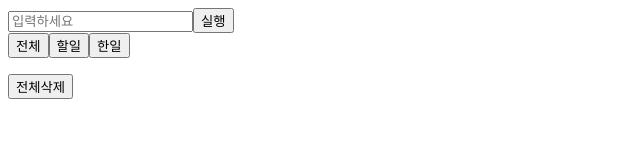
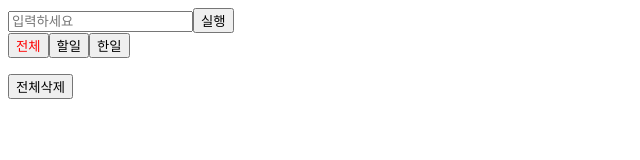
Before and after one commit to cobongs/todo-list, a React (Create React App) app: page / in a window 1280 px wide. Shown: the top 160 px of the page, without its empty margins (0-640 px from the left). Built offline with nearby package versions, Linux system fonts and the light colour scheme.

Commit message:
activeIndex 추가

```diff
--- a/src/components/BtnsWrapper.js
+++ b/src/components/BtnsWrapper.js
@@ -4,11 +4,15 @@ class BtnsWrapper extends React.Component {
 
   render () {
 
+    const { activeIndex} = this.props
+
     return (
       <div>
         {
           this.props.tab.map((item, idx) => {
             return <button key={idx}
+                           className={idx === activeIndex ? 'active' : '' }
+                           data-index={idx}
                            onClick={() => this.props.callback(idx)}>
               {item}
             </button>
```
